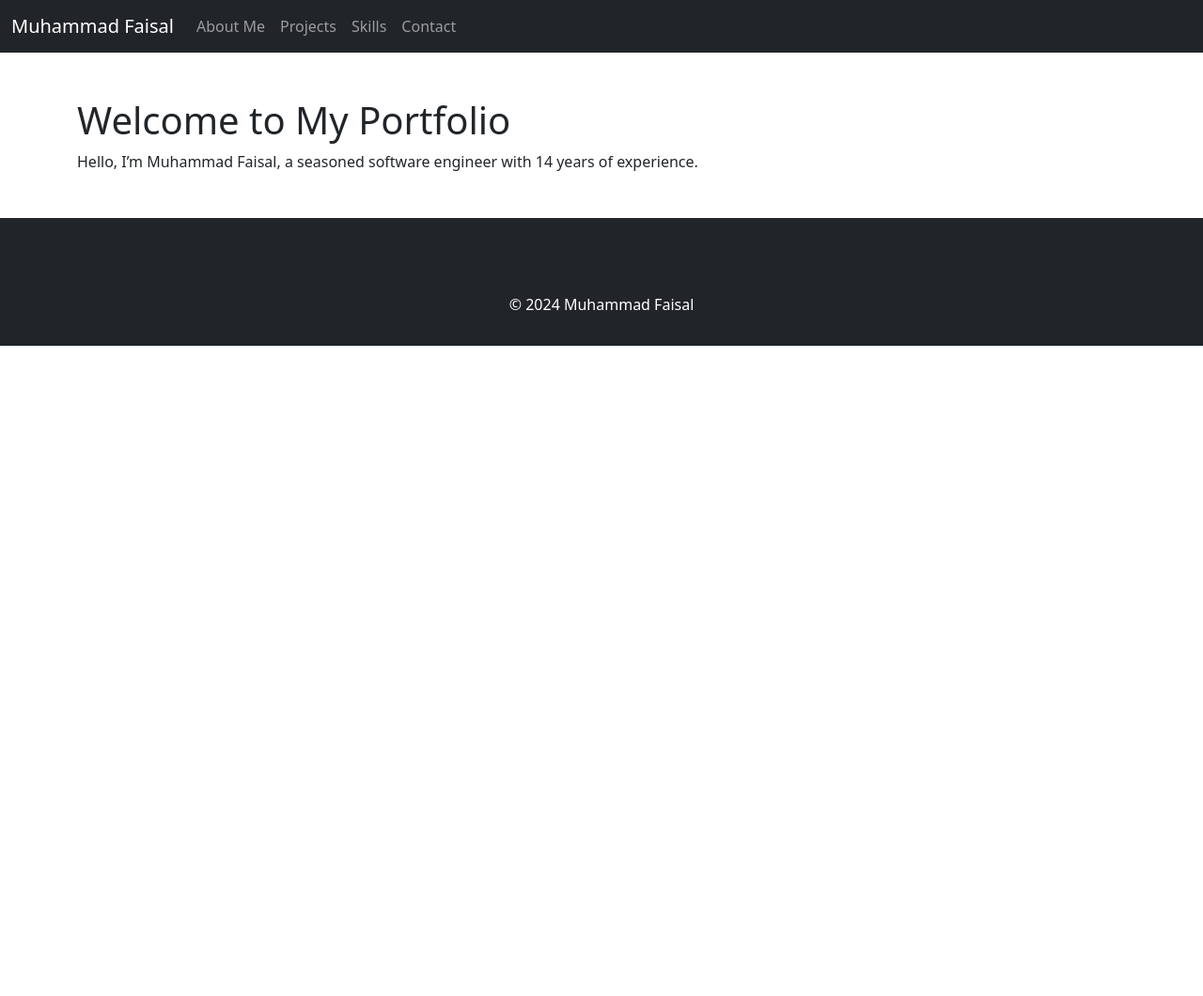
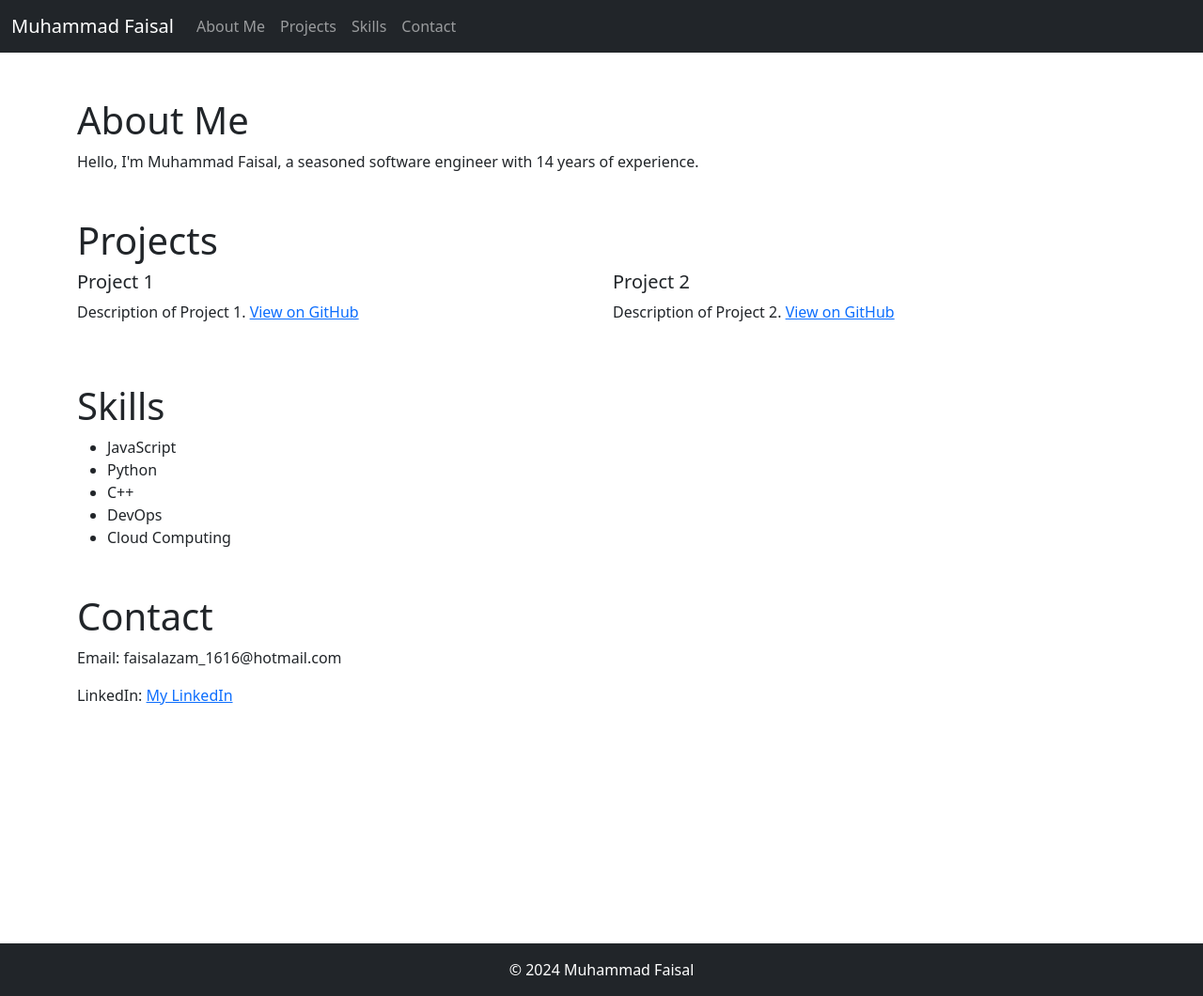
Before and after one commit to faisalazam/faisalazam.github.io, a Jekyll site: the page built from index.md, in a window 1280 px wide. Shown: the whole page at 94% size. Built offline with Jekyll 4.4.1, drawn with Linux system fonts in a browser that asks for light colours; our own code applies the rules of GitHub Pages for plain Markdown files; before the commit the page ends 900 px from its top, so only the background shows below that.

Commit message:
Fix footer positioning with sticky footer CSS; update layout for content wrapper

```diff
--- a/_layouts/default.html
+++ b/_layouts/default.html
@@ -3,19 +3,25 @@
 <head>
     <meta charset="UTF-8">
     <meta name="viewport" content="width=device-width, initial-scale=1.0">
-    <title>{{ page.title }} | {{ site.title }}</title>
-    <link href="../assets/css/bootstrap.min.css" rel="stylesheet">
+    <title>{{ page.title }}</title>
+    <link rel="stylesheet" href="../assets/css/bootstrap.min.css">
+    <link rel="stylesheet" href="../assets/css/styles.css">
 </head>
 <body>
+
 <header>
     {% include navbar.html %}
 </header>
 
-<div class="container mt-5">
-    {{ content }}
+<!-- Main content wrapper -->
+<div class="content">
+    <div class="container mt-5">
+        <!-- Page content (this is where the content of the current page will go) -->
+        {{ content }}
+    </div>
 </div>
 
-<footer class="text-center mt-5 bg-dark text-white py-3">
+<footer>
     {% include footer.html %}
 </footer>
 
--- /dev/null
+++ b/assets/css/styles.css
@@ -0,0 +1,17 @@
+/* Ensure the body and html take full height */
+html, body {
+    height: 100%;
+    margin: 0;
+}
+
+/* Set the main container to take at least 100% height */
+.content {
+    min-height: 100%;
+    display: flex;
+    flex-direction: column;
+}
+
+/* The footer stays at the bottom */
+footer {
+    margin-top: auto;
+}
--- a/index.md
+++ b/index.md
@@ -1,7 +1,40 @@
 ---
 layout: default
+title: "Muhammad Faisal's Portfolio"
 ---
 
-# Welcome to My Portfolio
+<section id="about">
+  <h1>About Me</h1>
+  <p>Hello, I'm Muhammad Faisal, a seasoned software engineer with 14 years of experience.</p>
+</section>
 
-Hello, I'm Muhammad Faisal, a seasoned software engineer with 14 years of experience.
+<section id="projects" class="mt-5">
+  <h1>Projects</h1>
+  <div class="row">
+    <div class="col-md-6">
+      <h5>Project 1</h5>
+      <p>Description of Project 1. <a href="https://github.com/faisalazam/project1" target="_blank">View on GitHub</a></p>
+    </div>
+    <div class="col-md-6">
+      <h5>Project 2</h5>
+      <p>Description of Project 2. <a href="https://github.com/faisalazam/project2" target="_blank">View on GitHub</a></p>
+    </div>
+  </div>
+</section>
+
+<section id="skills" class="mt-5">
+  <h1>Skills</h1>
+  <ul>
+    <li>JavaScript</li>
+    <li>Python</li>
+    <li>C++</li>
+    <li>DevOps</li>
+    <li>Cloud Computing</li>
+  </ul>
+</section>
+
+<section id="contact" class="mt-5">
+  <h1>Contact</h1>
+  <p>Email: faisalazam_1616@hotmail.com</p>
+  <p>LinkedIn: <a href="http://au.linkedin.com/in/muhammadfaisal2" target="_blank">My LinkedIn</a></p>
+</section>
```
Also changed, not shown: assets/css/style.css (deleted).
